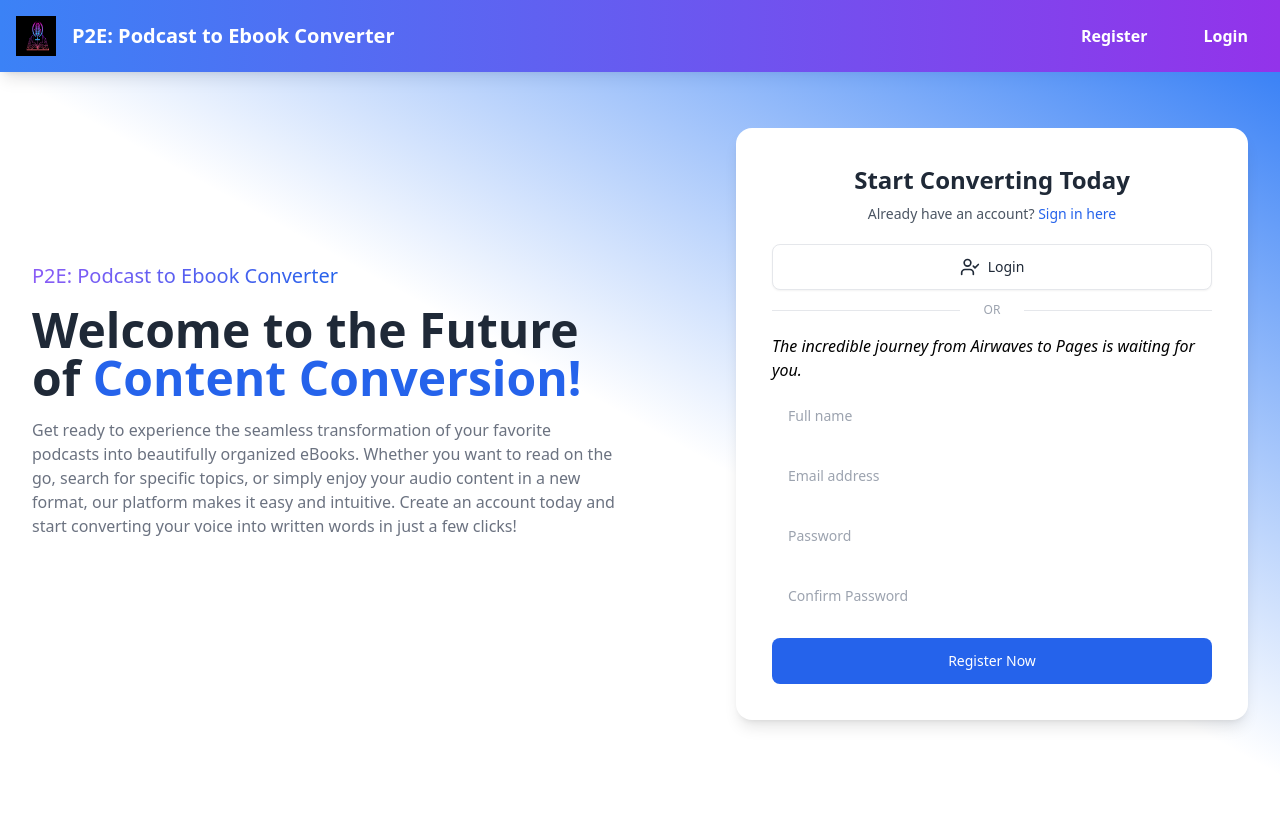
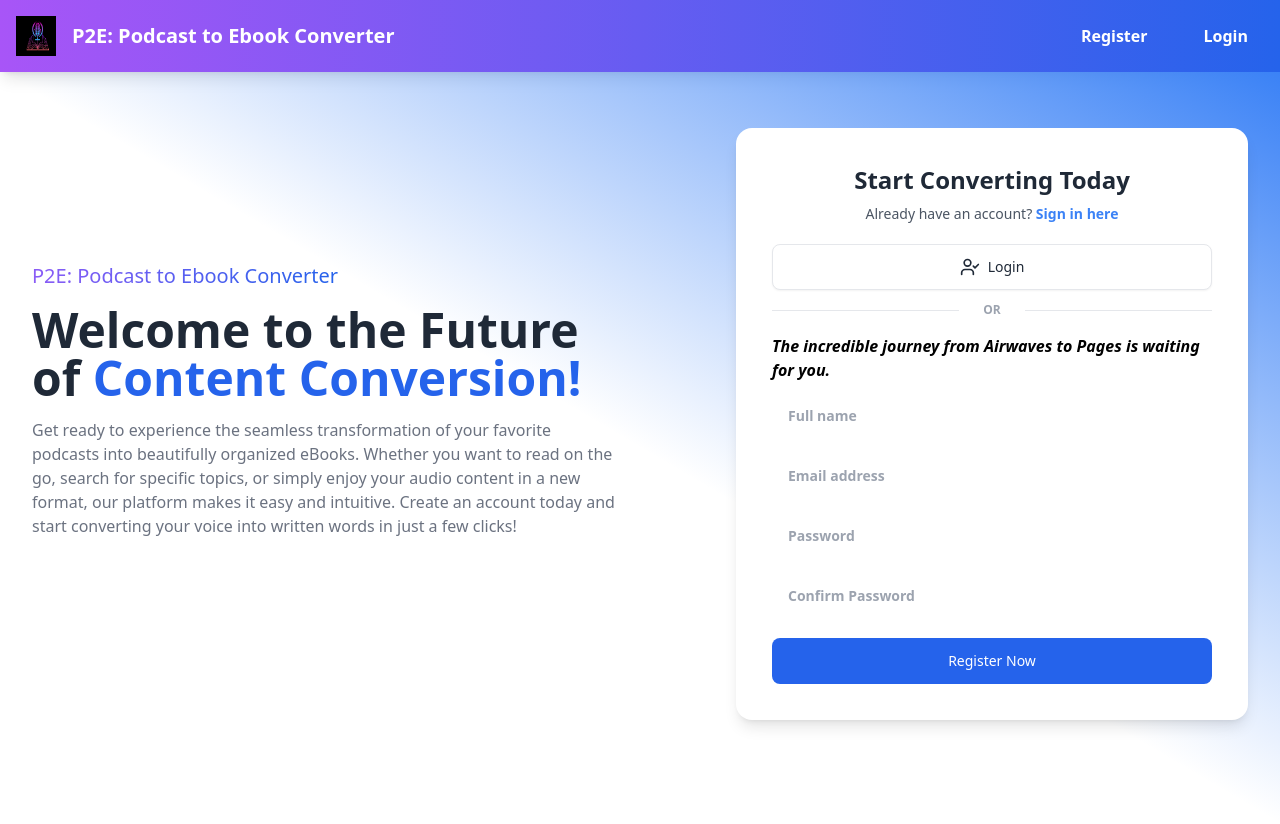
Before and after one commit to MimanshaKaur/P2E_Project, a Flask app: page /register in a window 1280 px wide. Before the commit the page ends 731 px from the top, so only its background shows below. Run offline with Flask 3, Linux system fonts and the light colour scheme; some libraries are stand-ins or nearby versions.

Commit message:
register page

```diff
--- a/templates/menu.html
+++ b/templates/menu.html
@@ -1,7 +1,7 @@
-<nav class="bg-gradient-to-r from-blue-500 to-purple-600 flex items-center justify-between p-4 shadow-lg">
+<nav class="bg-gradient-to-r from-purple-500 to-blue-600 flex items-center justify-between p-4 shadow-lg">
     <!-- Logo Section -->
     <div class="flex items-center">
-        <img class="h-10 w-10 mr-4" src="./images/p2e_logo.png" alt="Logo" > <!-- Adjust logo size here -->
+        <img class="h-10 w-10 mr-4" src="./Users/Mimansha/OneDrive/Documents/GitHub/P2E_project/images/p2e_logo.png" alt="Logo" > <!-- Adjust logo size here -->
         <a href="/" class="text-white font-bold text-xl">P2E: Podcast to Ebook Converter</a>
     </div>
 
--- a/templates/register.html
+++ b/templates/register.html
@@ -45,9 +45,7 @@
                     <h1 class="block text-2xl font-bold text-gray-800 dark:text-white">Start Converting Today</h1>
                     <p class="mt-2 text-sm text-gray-600 dark:text-neutral-400">
                         Already have an account?
-                        <a class="text-blue-600 decoration-2 hover:underline focus:outline-none focus:underline font-medium dark:text-blue-500" href="#">
-                        Sign in here
-                        </a>
+                        <b><span class=" text-blue-500 dark:text-blue-300">Sign in here</span>
                     </p>
                     </div>
                     <div class="mt-5">
```
